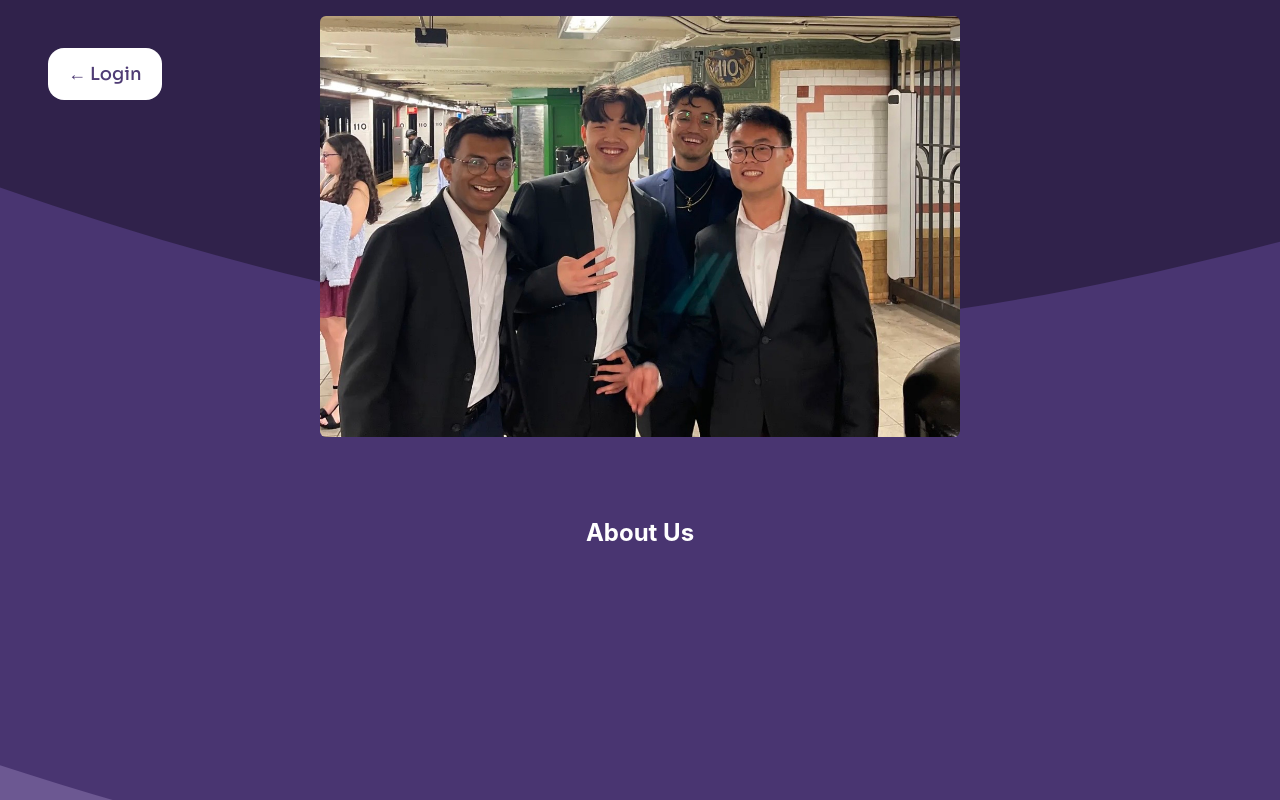
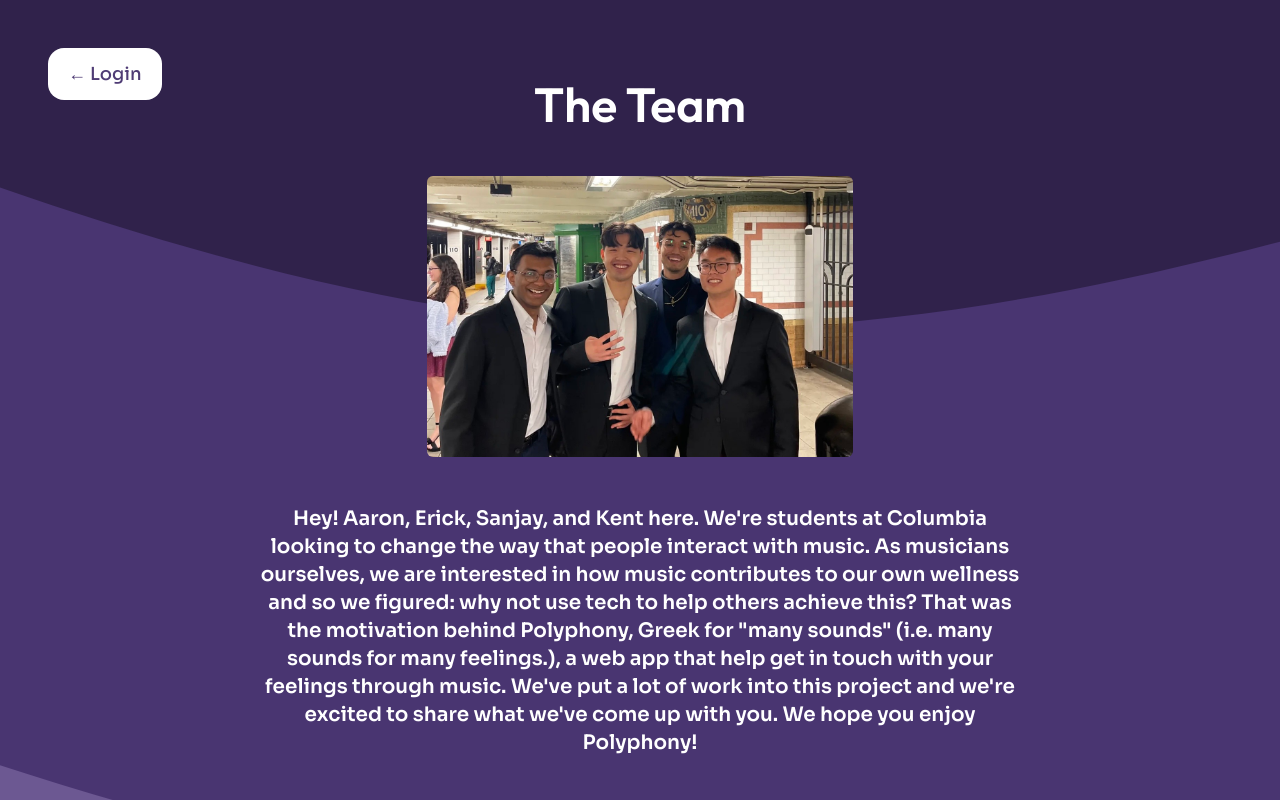
Before and after one commit to sanjaynatesan/DevFest2024, a React (Create React App) app in the folder frontend/: page /about in a window 1280 px wide. Built offline with nearby package versions, Linux system fonts and the light colour scheme.

Commit message:
Write about page section

```diff
--- a/frontend/src/pages/AboutPage.js
+++ b/frontend/src/pages/AboutPage.js
@@ -21,9 +21,17 @@ function AboutPage() {
             bottom: 0,
         }}>
                 <Fade in={true} transition={{enter: {duration: 1}}}>
-                    <img src={usImage} alt="us" className="mx-auto mt-4 w-1/2 h-1/3 rounded-md"/>
-                    <div className="mt-20 text-center text-8xl sm:text-2xl font-bold mb-20 text-white">
-                        About Us
+                    <div className="mt-20 text-center font-outfit text-5xl font-bold mb-12 text-white">
+                        The Team
+                    </div>
+                    <img src={usImage} alt="us" className="mx-auto w-1/3 h-1/4 rounded-md"/>
+                    <div className="mt-12 mx-64 text-center font-sora text-xl font-bold mb-12 text-white">
+                        <span>H</span>ey! Aaron, Erick, Sanjay, and Kent here. We're students at Columbia looking to change
+                        the way that people interact with music. As musicians ourselves, we are interested in
+                        how music contributes to our own wellness and so we figured: why not use tech to help others achieve
+                        this? That was the motivation behind Polyphony, Greek for "many sounds" (i.e. many sounds for many feelings.),
+                        a web app that help get in touch with your feelings through music. We've put a lot of work into this project
+                        and we're excited to share what we've come up with you. We hope you enjoy Polyphony!
                     </div>
                 </Fade>
 
```
